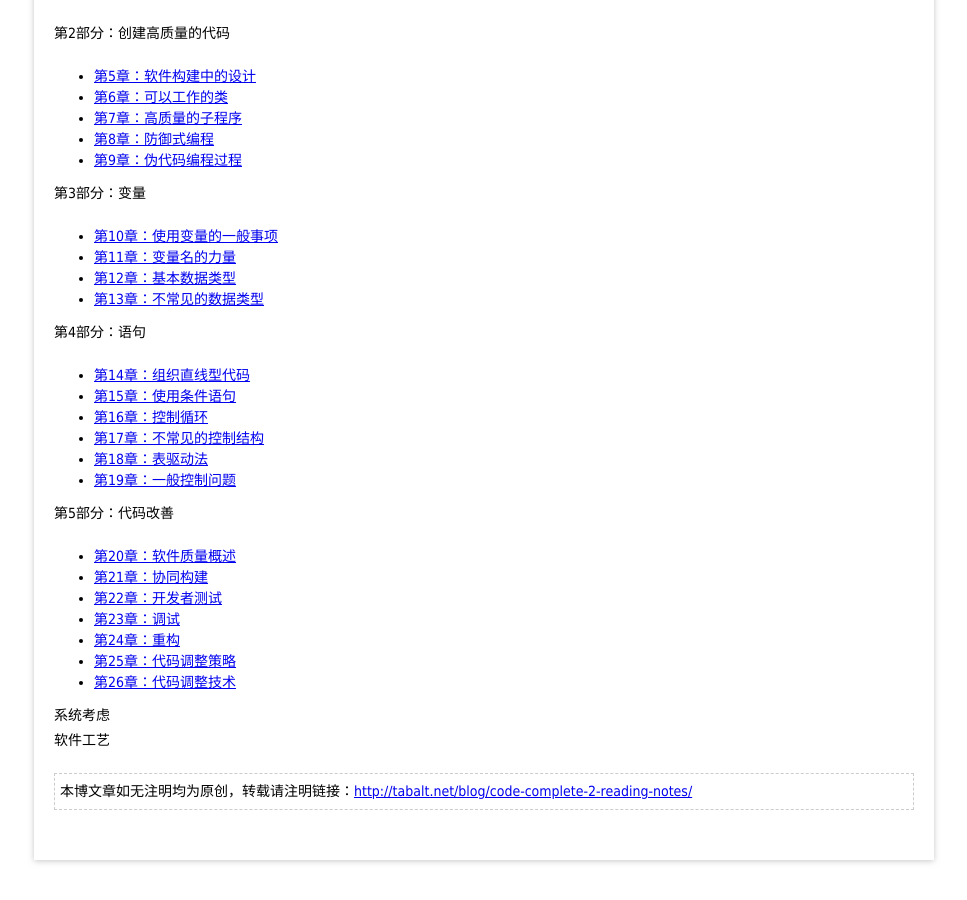
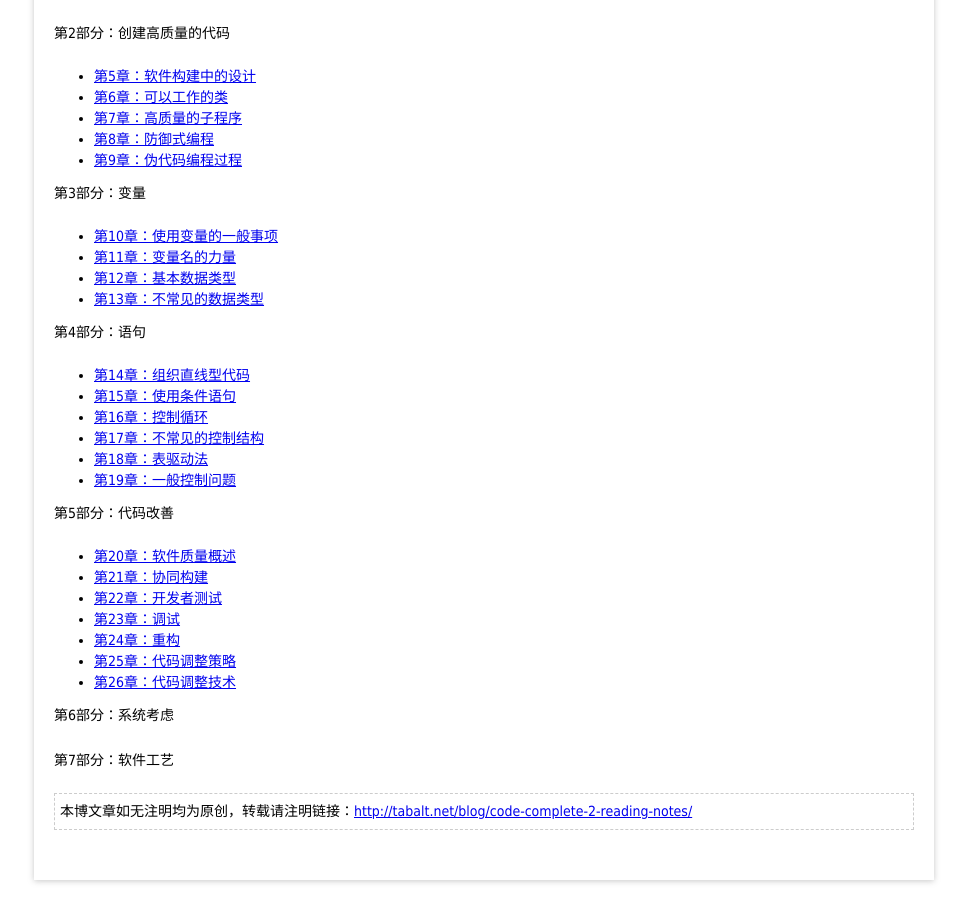
Before and after one commit to tabalt/tabalt.github.io, a Jekyll site: the page built from _posts/code-complete-2/2014-08-23-code-complete-2-reading-notes.md, in a window 1280 px wide and 900 px high, scrolled down 1134 px. Shown: the whole window, without its empty margins (156-1123 px from the left). Built offline with Jekyll 4.4.1, drawn with Linux system fonts in a browser that asks for light colours; Markdown is read by kramdown in place of the engine named in the settings; comment, search, counter and statistics services are not loaded.

Commit message:
Update 2014-08-23-code-complete-2-reading-notes.md

```diff
--- a/_posts/code-complete-2/2014-08-23-code-complete-2-reading-notes.md
+++ b/_posts/code-complete-2/2014-08-23-code-complete-2-reading-notes.md
@@ -85,5 +85,6 @@ description: 《代码大全 2》不是一本容易读的书，该系列文章
   * [第25章：代码调整策略](http://tabalt.net/blog/cc2-code-tuning-strategies/)
   * [第26章：代码调整技术](http://tabalt.net/blog/cc2-code-tuning-techniques/)
 
-  系统考虑
-  软件工艺
+  第6部分：系统考虑
+
+  第7部分：软件工艺
```
